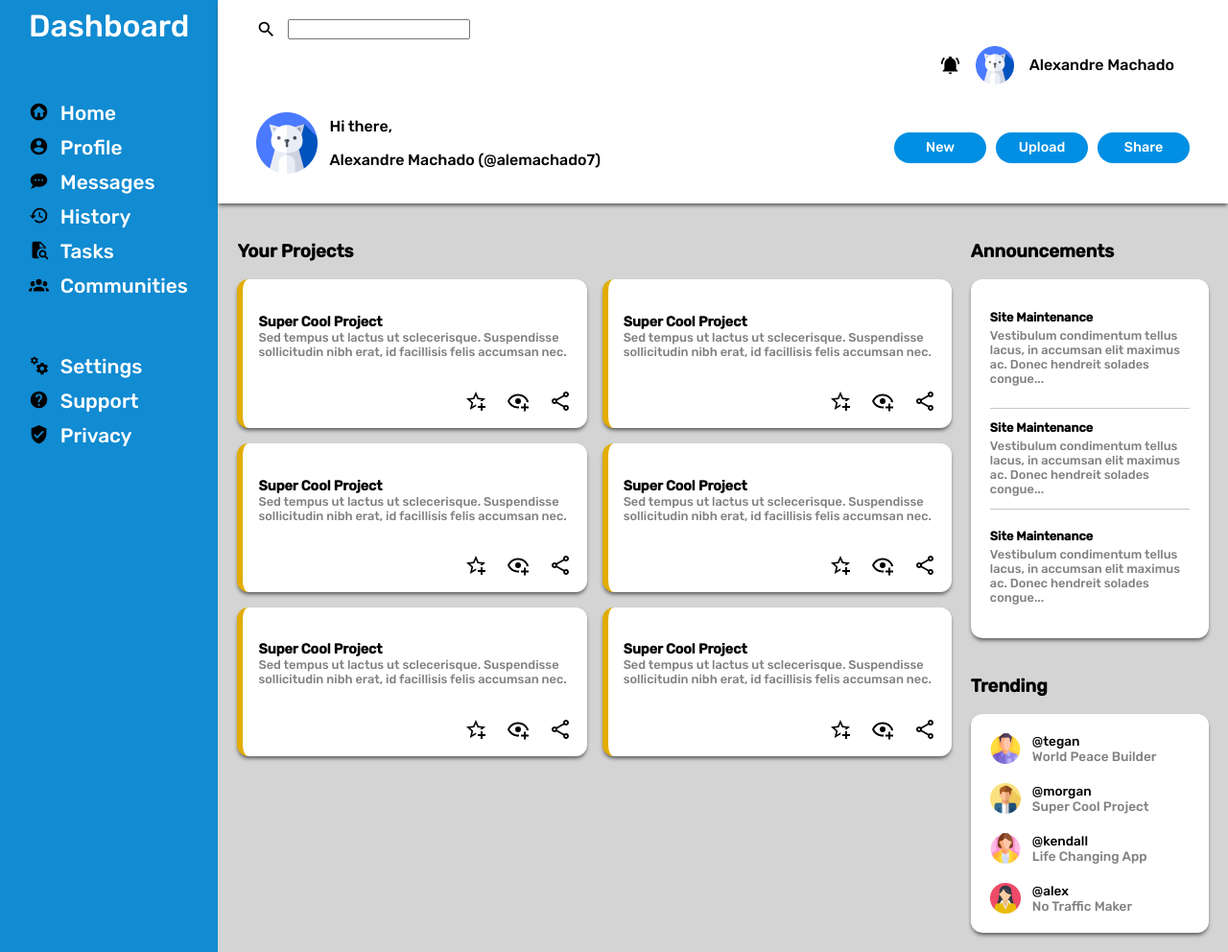
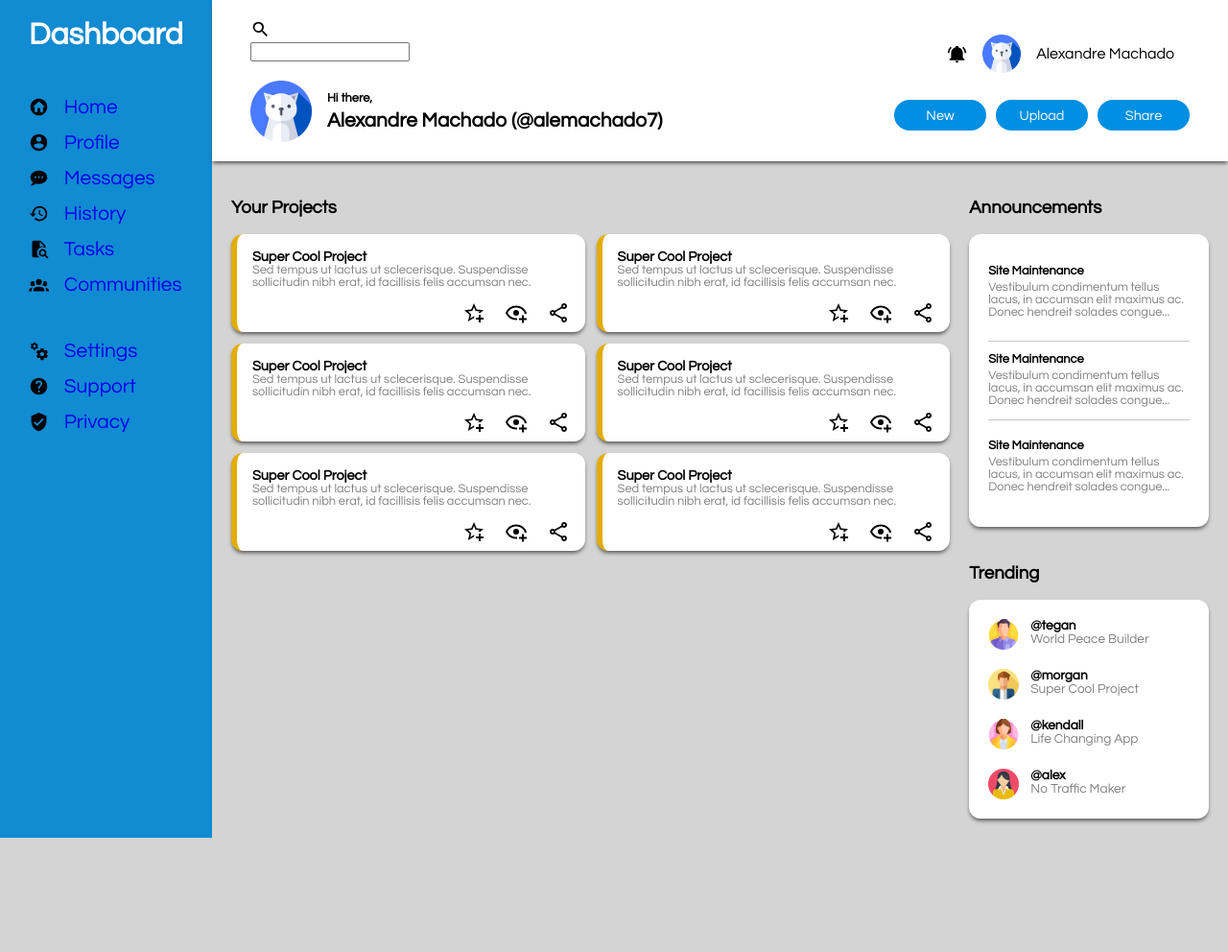
Before and after one commit to AleMachado7/TOP--Admin-Dashboard, a plain HTML site: page index.html in a window 1280 px wide. Shown: the whole page at 96% size. After the commit the page ends 873 px from the top, so only its background shows below. Drawn offline with Linux system fonts and the light colour scheme.

Commit message:
Add more styling and change some html properties

```diff
--- a/index.html
+++ b/index.html
@@ -15,42 +15,60 @@
         <p>Dashboard</p>
         <ul class="sidebar-items-top">
             <li>
+                <a href="#">
                     <img class="icon" src="./images/home-circle.svg">
-                <p>Home</p>
+                    Home
+                </a>
             </li>
             <li>
+                <a href="#">
                     <img class="icon" src="./images/account-circle.svg">
-                <p>Profile</p>
+                    Profile
+                </a>
             </li>
             <li>
+                <a href="#">
                     <img class="icon" src="./images/chat-processing.svg">
-                <p>Messages</p>
+                    Messages
+                </a>
             </li>
             <li>
+                <a href="#">
                     <img class="icon" src="./images/history.svg">
-                <p>History</p>
+                    History
+                </a>
             </li>
             <li>
+                <a href="#">
                     <img class="icon" src="./images/file-search.svg">
-                <p>Tasks</p>
+                    Tasks
+                </a>
             </li>
             <li>
+                <a href="#">
                     <img class="icon" src="./images/account-group.svg">
-                <p>Communities</p>
+                    Communities
+                </a>
             </li>
         </ul>
         <ul class="sidebar-items-bottom">
             <li>
+                <a href="#">
                     <img class="icon" src="./images/cogs.svg">
-                <p>Settings</p>
+                    Settings
+                </a>
             </li>
             <li>
+                <a href="#">
                     <img class="icon" src="./images/help-circle.svg">
-                <p>Support</p>
+                    Support
+                </a>
             </li>
             <li>
+                <a href="#">
                     <img class="icon" src="./images/shield-check.svg">
-                <p>Privacy</p>
+                    Privacy
+                </a>
             </li>
         </ul>
     </nav>
--- a/style.css
+++ b/style.css
@@ -8,7 +8,7 @@
 
 * {
     box-sizing: border-box;
-    font-family: 'Rubik', sans-serif;
+    font-family: 'Century Gothic', sans-serif;
 }
 
 body {
@@ -32,28 +32,37 @@ nav {
 
 
 .sidebar > p {
-    margin: 8px 0 0;
+    margin: 20px 0 0;
     font-size: 2rem;
+    font-weight: 600;
 }
 
 ul {
     margin: 0;
     padding: 0;
+    display: grid;
+    gap: 16px;
 }
 
-.sidebar-items-top *,
-.sidebar-items-bottom * {
+.sidebar-items-top li a,
+.sidebar-items-bottom li a {
     font-size: 1.3rem;
     list-style: none;
     margin: 0;
-    margin-top: 6px;
-    justify-content: start;
+    font-weight: 550;
+    text-decoration: none;
+    display: flex;
+    align-items: center;
+    gap: 16px;
 }
 
+a:visited {
+    color: inherit;
+}
+
+
 li {
-    display: flex;
-    gap: 12px;
-    margin: 0px;
+    list-style: none;
 }
 
 .icon {
@@ -72,17 +81,31 @@ header {
 
 .header-left {
     display: grid;
-    grid-template-rows: 1fr 1fr;
+    grid-template-rows: repeat(2, 1fr);
 }
 
 .profile-info-left{
     display: flex;
     align-items: center;
+    gap: 16px;
 }
 
 .profile-picture {
     width: 4rem;
     height: 4rem;
+}
+
+.greeting-text p {
+    font-weight: 600;
+    margin: 6px 0;
+}
+
+.greeting-text::first-line {
+    font-size: 0.8rem;
+}
+
+.greeting-text:last-child {
+    font-size: 1.3rem;
 }
 
 .profile-info-right {
@@ -128,27 +151,26 @@ main {
     display: grid;
     grid-template-columns: 3fr 1fr;
     gap: 20px;
-    margin: 20px;
+    padding: 20px;
 }
 
 .projects-cards {
     display: grid;
-    grid-template-columns: 1fr 1fr;
-    grid-template-rows: 1fr 1fr 1fr;
-    gap: 16px;
+    grid-template-columns: repeat(2, 1fr);
+    gap: 12px;
 }
 
 .card {
     background-color: var(--light-bg-color);
     border-radius: 12px;
     border-left: 0.4rem solid #e2ad00;
-    padding: 16px;
+    padding: 8px 16px;
     display: grid;
-    gap: 20px;
     box-shadow: var(--shadow);
 }
 
 .card h4 {
+    margin-top: 8px;
     margin-bottom: 0;
     font-size: 0.9rem;
 }
@@ -157,11 +179,13 @@ main {
     color: var(--grey-text-color);
     margin-top: 0;
     font-size: 0.8rem;
+    font-weight: 400;
 }
 
 .card-icons {
     display: flex;
     justify-self: end;
+    align-items: flex-end;
     gap: 20px;
 }
 
@@ -180,7 +204,7 @@ main {
     border-radius: 12px;
     padding: 20px;
     display: grid;
-    grid-template-rows: 1fr 1fr 1fr;
+    grid-template-rows: repeat(3, 1fr);
     gap: 8px;
     box-shadow: var(--shadow);
 }
@@ -194,7 +218,7 @@ main {
     font-size: 0.8rem;
     color: var(--grey-text-color);
     margin-top: 4px;
-
+    font-weight: 400;
 }
 
 .announcement-card h6 {
@@ -213,14 +237,24 @@ main {
     box-shadow: 0 3px 4px -1px #525252;
 }
 
+.trending-list li {
+    display: flex;
+    gap: 12px;
+}
+
 .item-info > p {
     padding: 0;
     margin: 0;
     font-size: 0.85rem;
 }
 
+.item-info p:first-child {
+    font-weight: 600;
+}
+
 .item-info p:last-child {
     color: var(--grey-text-color);
+    font-weight: 400;
 }
 
 .item-img {
```
Lines whose indentation alone changed are shown as unchanged.
